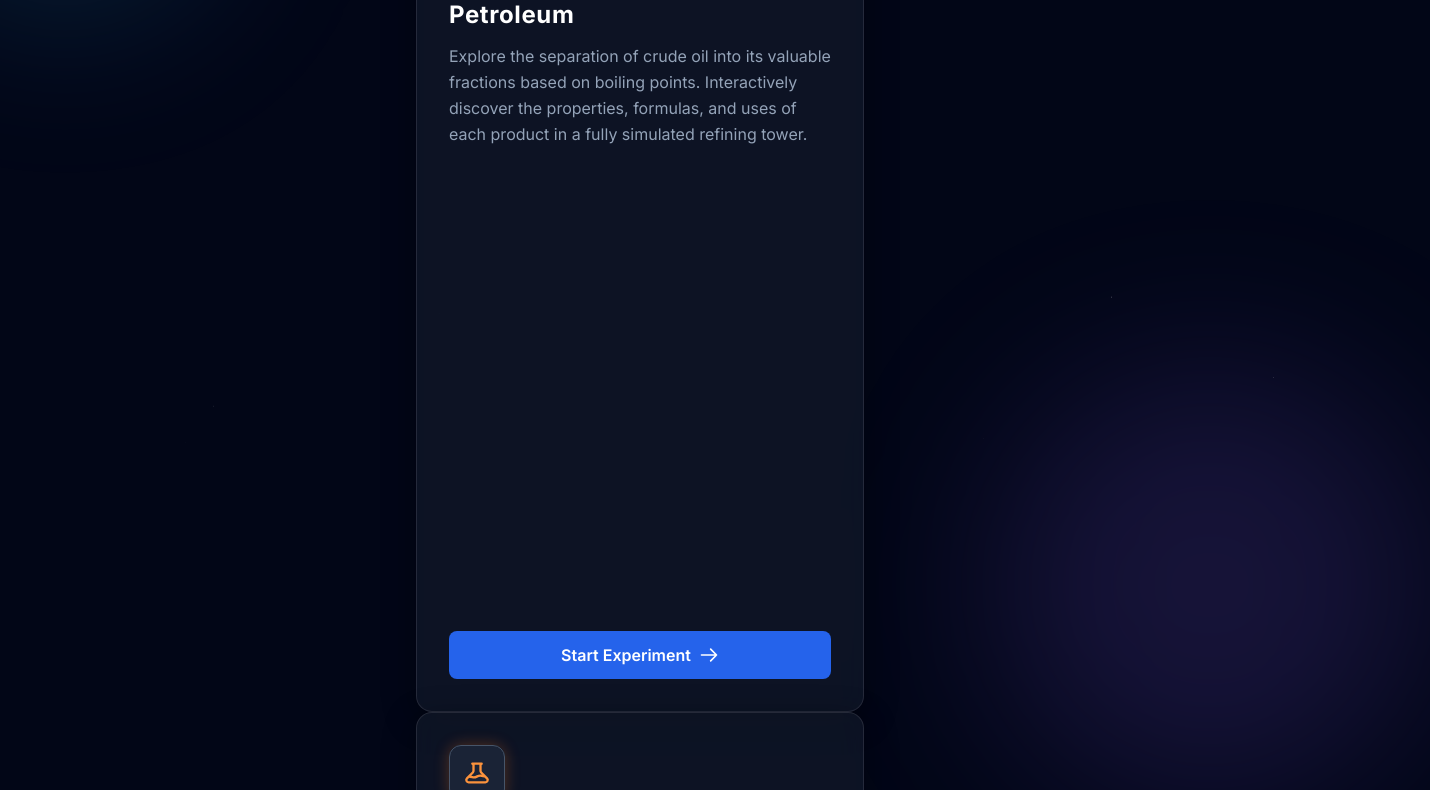
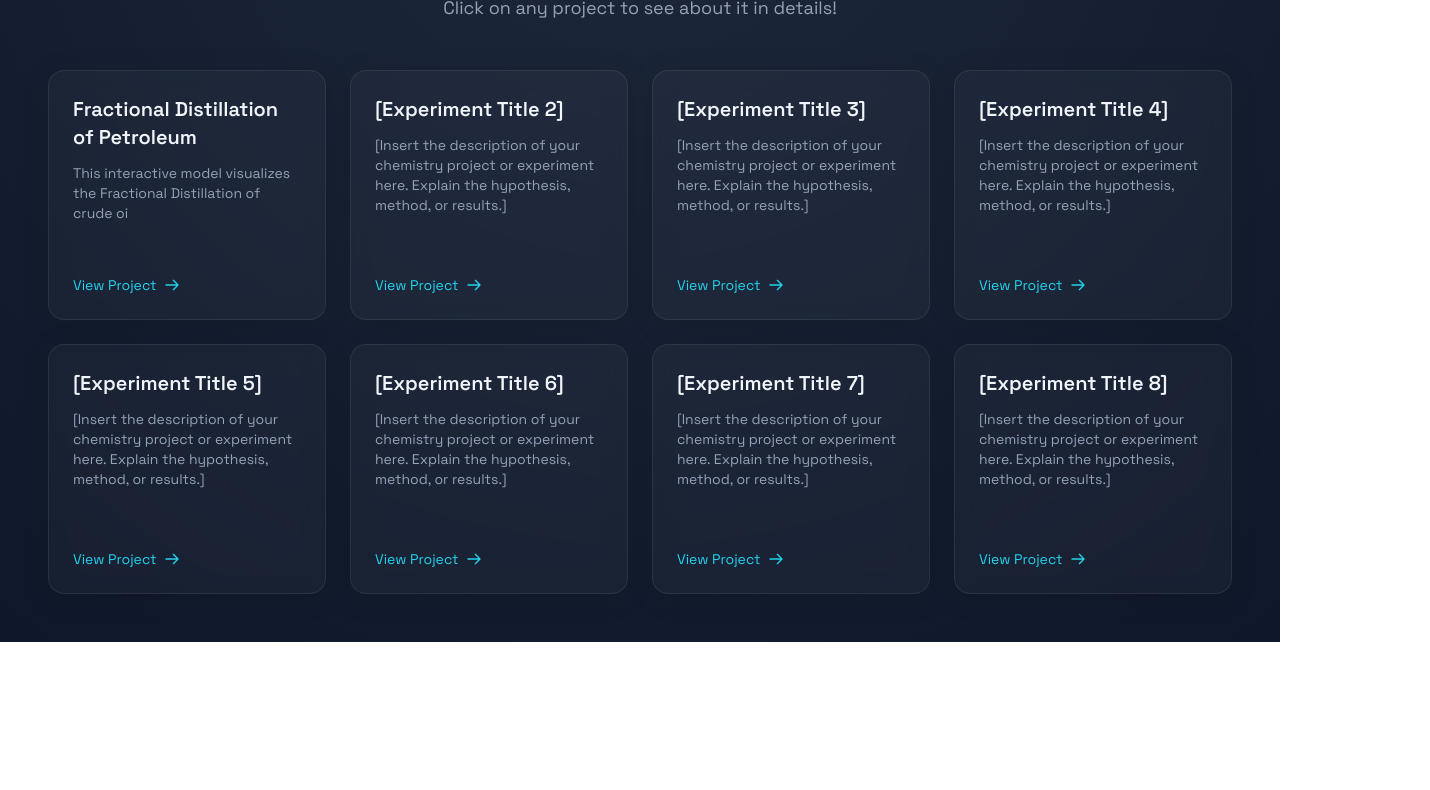
Before and after one commit to SayNoToVibeCoding-Go/ChemistryAIProject, a plain HTML site: page index.html in a window 1280 px wide. Shown: the part 215-1005 px from the top of the page, 1430 px wide, since content can reach past the window. After the commit the page ends 857 px from the top, so only its background shows below. Drawn offline with nearby package versions, Linux system fonts and the light colour scheme.

Commit message:
Update index.html

```diff
--- a/index.html
+++ b/index.html
@@ -3,198 +3,213 @@
 <head>
     <meta charset="UTF-8">
     <meta name="viewport" content="width=device-width, initial-scale=1.0">
-    <title>Virtual Chemistry Lab</title>
+    <title>Chemistry Experiments</title>
+    <!-- Tailwind CSS for rapid responsive layout and styling -->
     <script src="https://cdn.tailwindcss.com"></script>
-    <link href="https://fonts.googleapis.com/css2?family=Inter:wght@300;400;600;700&display=swap" rel="stylesheet">
     <style>
+        /* Custom CSS for Chemistry 'Vibe' */
+        @import url('https://fonts.googleapis.com/css2?family=Space+Grotesk:wght@300;400;600;700&display=swap');
+
         body {
-            font-family: 'Inter', sans-serif;
-            background-color: #020617; /* slate-950 */
+            font-family: 'Space Grotesk', sans-serif;
+            /* Dark background with a subtle radial gradient suggesting a lab environment */
+            background: radial-gradient(circle at top, #1e293b 0%, #0f172a 100%);
             color: #f8fafc;
-            overflow: hidden;
-            margin: 0;
-            height: 100vh;
+            min-height: 100vh;
         }
 
-        /* Neon Glow Text */
-        .neon-text {
-            text-shadow: 0 0 10px rgba(56, 189, 248, 0.7), 0 0 20px rgba(56, 189, 248, 0.5), 0 0 40px rgba(56, 189, 248, 0.3);
-        }
-
-        /* Glassmorphism Card */
+        /* Glassmorphism styling for the experiment blocks */
         .glass-card {
-            background: rgba(30, 41, 59, 0.4);
-            backdrop-filter: blur(12px);
-            -webkit-backdrop-filter: blur(12px);
-            border: 1px solid rgba(255, 255, 255, 0.1);
-            box-shadow: 0 8px 32px 0 rgba(0, 0, 0, 0.37);
-            transition: transform 0.3s ease, box-shadow 0.3s ease, border-color 0.3s ease;
+            background: rgba(255, 255, 255, 0.03);
+            backdrop-filter: blur(10px);
+            -webkit-backdrop-filter: blur(10px);
+            border: 1px solid rgba(255, 255, 255, 0.08);
+            box-shadow: 0 4px 30px rgba(0, 0, 0, 0.1);
+            transition: transform 0.3s ease, border-color 0.3s ease, box-shadow 0.3s ease;
         }
 
         .glass-card:hover {
             transform: translateY(-5px);
-            box-shadow: 0 15px 40px 0 rgba(56, 189, 248, 0.2);
-            border-color: rgba(56, 189, 248, 0.4);
+            /* Neon cyan/green glow on hover to simulate chemical reaction/energy */
+            border-color: rgba(6, 182, 212, 0.5);
+            box-shadow: 0 10px 40px rgba(6, 182, 212, 0.15);
         }
 
-        /* Ambient Background Orbs */
-        .orb {
-            position: absolute;
-            border-radius: 50%;
-            filter: blur(80px);
-            z-index: -1;
-            animation: floatOrb 10s infinite ease-in-out alternate;
-        }
-
-        .orb-1 { width: 300px; height: 300px; background: rgba(56, 189, 248, 0.15); top: -100px; left: -100px; }
-        .orb-2 { width: 400px; height: 400px; background: rgba(139, 92, 246, 0.15); bottom: -150px; right: -100px; animation-delay: -5s; }
-
-        @keyframes floatOrb {
-            0% { transform: translate(0, 0) scale(1); }
-            100% { transform: translate(30px, 50px) scale(1.1); }
-        }
-
-        /* Floating Particles */
-        .particle {
-            position: absolute;
-            background: rgba(255, 255, 255, 0.5);
-            border-radius: 50%;
-            pointer-events: none;
-            animation: floatUp linear infinite;
-        }
-
-        @keyframes floatUp {
-            0% { transform: translateY(100vh) scale(0); opacity: 0; }
-            20% { opacity: 1; scale: 1; }
-            80% { opacity: 1; }
-            100% { transform: translateY(-100px) scale(0.5); opacity: 0; }
-        }
-
-        /* Glowing Button */
-        .glow-btn {
-            position: relative;
-            overflow: hidden;
-            transition: all 0.3s ease;
-        }
-
-        .glow-btn::before {
-            content: '';
-            position: absolute;
-            top: 0; left: -100%; width: 100%; height: 100%;
-            background: linear-gradient(90deg, transparent, rgba(255,255,255,0.2), transparent);
-            transition: left 0.5s ease;
-        }
-
-        .glow-btn:hover::before {
-            left: 100%;
-        }
-
-        .glow-btn:hover {
-            box-shadow: 0 0 15px rgba(56, 189, 248, 0.6);
+        .neon-text {
+            text-shadow: 0 0 15px rgba(6, 182, 212, 0.4);
         }
     </style>
 </head>
-<body class="flex flex-col items-center justify-center relative">
+<body class="p-4 sm:p-8 md:p-12">
 
-    <!-- Background Ambient Orbs -->
-    <div class="orb orb-1"></div>
-    <div class="orb orb-2"></div>
+    <!-- Header Section -->
+    <header class="max-w-7xl mx-auto mb-12 text-center mt-6">
+        <div class="inline-block mb-4 p-3 rounded-full bg-cyan-500/10 border border-cyan-500/20">
+            <svg xmlns="http://www.w3.org/2000/svg" width="24" height="24" viewBox="0 0 24 24" fill="none" stroke="#06b6d4" stroke-width="2" stroke-linecap="round" stroke-linejoin="round" class="lucide lucide-flask-conical"><path d="M10 2v7.31"/><path d="M14 9.3V1.99"/><path d="M8.5 2h7"/><path d="M14 9.3a6.5 6.5 0 1 1-4 0"/><line x1="5.52" x2="18.48" y1="16" y2="16"/></svg>
+        </div>
+        <h1 class="text-3xl md:text-5xl font-bold text-transparent bg-clip-text bg-gradient-to-r from-cyan-400 to-emerald-400 neon-text tracking-tight mb-4">
+            Chemistry Experiments
+        </h1>
+        <p class="text-slate-400 text-lg max-w-2xl mx-auto">
+            Click on any project to see about it in details!
+        </p>
+    </header>
 
-    <!-- Particle Container -->
-    <div id="particles" class="absolute inset-0 z-0 overflow-hidden pointer-events-none"></div>
+    <!-- Main Grid Container for Experiment Blocks -->
+    <main class="max-w-7xl mx-auto">
+        <!--
+          Responsive Grid Setup:
+          - 1 column on mobile (grid-cols-1)
+          - 2 columns on tablets (md:grid-cols-2)
+          - 3 columns on small laptops (lg:grid-cols-3)
+          - 4 columns on large screens (xl:grid-cols-4)
+        -->
+        <div class="grid grid-cols-1 md:grid-cols-2 lg:grid-cols-3 xl:grid-cols-4 gap-6">
 
-    <!-- Main Content -->
-    <div class="z-10 flex flex-col items-center w-full max-w-4xl px-6">
+            <!-- EXPERIMENT BLOCK 1 -->
+            <div class="glass-card rounded-2xl p-6 flex flex-col h-full min-h-[250px]">
+                <!-- Add your Experiment Title Here -->
+                <h3 class="text-xl font-semibold text-slate-100 mb-3">Fractional Distillation of Petroleum</h3>
 
-        <!-- Header -->
-        <div class="text-center mb-16">
-            <h1 class="text-4xl md:text-6xl font-bold text-white tracking-tight mb-4 neon-text">
-                Virtual Chemistry Lab
-            </h1>
-            <p class="text-slate-400 text-lg md:text-xl font-light max-w-2xl mx-auto">
-                Interactive simulations for modern science education. Select an experiment below to begin.
-            </p>
-        </div>
-
-        <!-- Experiment Grid (Only one item as requested) -->
-        <div class="w-full max-w-md">
-
-            <!-- Fractional Distillation Card -->
-            <div class="glass-card rounded-2xl p-8 flex flex-col h-full relative overflow-hidden group">
-                <!-- Decorative Icon -->
-                <div class="w-14 h-14 rounded-xl bg-slate-800/80 border border-slate-600 flex items-center justify-center mb-6 shadow-[0_0_15px_rgba(249,115,22,0.3)] group-hover:shadow-[0_0_20px_rgba(249,115,22,0.6)] transition-shadow">
-                    <svg class="w-7 h-7 text-orange-400" fill="none" stroke="currentColor" viewBox="0 0 24 24">
-                        <path stroke-linecap="round" stroke-linejoin="round" stroke-width="2" d="M19.428 15.428a2 2 0 00-1.022-.547l-2.387-.477a6 6 0 00-3.86.517l-.318.158a6 6 0 01-3.86.517L6.05 15.21a2 2 0 00-1.806.547M8 4h8l-1 1v5.172a2 2 0 00.586 1.414l5 5c1.26 1.26.367 3.414-1.415 3.414H4.828c-1.782 0-2.674-2.154-1.414-3.414l5-5A2 2 0 009 10.172V5L8 4z"></path>
-                    </svg>
-                </div>
-
-                <h2 class="text-2xl font-bold text-white mb-3 tracking-wide">Fractional Distillation of Petroleum</h2>
-                <p class="text-slate-400 mb-8 flex-grow leading-relaxed">
-                    Explore the separation of crude oil into its valuable fractions based on boiling points. Interactively discover the properties, formulas, and uses of each product in a fully simulated refining tower.
+                <!-- Add your Experiment Description Here -->
+                <p class="text-slate-400 text-sm mb-6 flex-grow">
+                    This interactive model visualizes the Fractional Distillation of crude oi
                 </p>
 
-                <a href="tower.html" class="glow-btn inline-flex items-center justify-center w-full bg-blue-600 hover:bg-blue-500 text-white font-semibold py-3 px-6 rounded-lg transition-colors">
-                    Start Experiment
-                    <svg class="w-5 h-5 ml-2 group-hover:translate-x-1 transition-transform" fill="none" stroke="currentColor" viewBox="0 0 24 24"><path stroke-linecap="round" stroke-linejoin="round" stroke-width="2" d="M14 5l7 7m0 0l-7 7m7-7H3"></path></svg>
-                </a>
-            </div>
-            <div class="glass-card rounded-2xl p-8 flex flex-col h-full relative overflow-hidden group">
-                <!-- Decorative Icon -->
-                <div class="w-14 h-14 rounded-xl bg-slate-800/80 border border-slate-600 flex items-center justify-center mb-6 shadow-[0_0_15px_rgba(249,115,22,0.3)] group-hover:shadow-[0_0_20px_rgba(249,115,22,0.6)] transition-shadow">
-                    <svg class="w-7 h-7 text-orange-400" fill="none" stroke="currentColor" viewBox="0 0 24 24">
-                        <path stroke-linecap="round" stroke-linejoin="round" stroke-width="2" d="M19.428 15.428a2 2 0 00-1.022-.547l-2.387-.477a6 6 0 00-3.86.517l-.318.158a6 6 0 01-3.86.517L6.05 15.21a2 2 0 00-1.806.547M8 4h8l-1 1v5.172a2 2 0 00.586 1.414l5 5c1.26 1.26.367 3.414-1.415 3.414H4.828c-1.782 0-2.674-2.154-1.414-3.414l5-5A2 2 0 009 10.172V5L8 4z"></path>
-                    </svg>
-                </div>
-
-                <h2 class="text-2xl font-bold text-white mb-3 tracking-wide">Colour Ions</h2>
-                <p class="text-slate-400 mb-8 flex-grow leading-relaxed">
-                    Explore the vibrant visual chemistry of transition metals and polyatomic ions. Select different chemical species to instantly observe their characteristic aqueous colors in a dynamic, CSS-rendered volumetric flask. Review real-time formulas, molar masses, and structural properties as the virtual solution reacts.
-                </p>
-
-                <a href="colour.html" class="glow-btn inline-flex items-center justify-center w-full bg-blue-600 hover:bg-blue-500 text-white font-semibold py-3 px-6 rounded-lg transition-colors">
-                    Start Experiment
-                    <svg class="w-5 h-5 ml-2 group-hover:translate-x-1 transition-transform" fill="none" stroke="currentColor" viewBox="0 0 24 24"><path stroke-linecap="round" stroke-linejoin="round" stroke-width="2" d="M14 5l7 7m0 0l-7 7m7-7H3"></path></svg>
+                <!-- Add your Project Link Here -->
+                <a href="tower.html" class="mt-auto inline-flex items-center text-cyan-400 hover:text-cyan-300 text-sm font-medium transition-colors">
+                    View Project
+                    <svg class="ml-2 w-4 h-4" fill="none" stroke="currentColor" viewBox="0 0 24 24" xmlns="http://www.w3.org/2000/svg"><path stroke-linecap="round" stroke-linejoin="round" stroke-width="2" d="M14 5l7 7m0 0l-7 7m7-7H3"></path></svg>
                 </a>
             </div>
 
+            <!-- EXPERIMENT BLOCK 2 -->
+            <div class="glass-card rounded-2xl p-6 flex flex-col h-full min-h-[250px]">
+                <!-- Add your Experiment Title Here -->
+                <h3 class="text-xl font-semibold text-slate-100 mb-3">[Experiment Title 2]</h3>
+
+                <!-- Add your Experiment Description Here -->
+                <p class="text-slate-400 text-sm mb-6 flex-grow">
+                    [Insert the description of your chemistry project or experiment here. Explain the hypothesis, method, or results.]
+                </p>
+
+                <!-- Add your Project Link Here -->
+                <a href="#" class="mt-auto inline-flex items-center text-cyan-400 hover:text-cyan-300 text-sm font-medium transition-colors">
+                    View Project
+                    <svg class="ml-2 w-4 h-4" fill="none" stroke="currentColor" viewBox="0 0 24 24" xmlns="http://www.w3.org/2000/svg"><path stroke-linecap="round" stroke-linejoin="round" stroke-width="2" d="M14 5l7 7m0 0l-7 7m7-7H3"></path></svg>
+                </a>
+            </div>
+
+            <!-- EXPERIMENT BLOCK 3 -->
+            <div class="glass-card rounded-2xl p-6 flex flex-col h-full min-h-[250px]">
+                <!-- Add your Experiment Title Here -->
+                <h3 class="text-xl font-semibold text-slate-100 mb-3">[Experiment Title 3]</h3>
+
+                <!-- Add your Experiment Description Here -->
+                <p class="text-slate-400 text-sm mb-6 flex-grow">
+                    [Insert the description of your chemistry project or experiment here. Explain the hypothesis, method, or results.]
+                </p>
+
+                <!-- Add your Project Link Here -->
+                <a href="#" class="mt-auto inline-flex items-center text-cyan-400 hover:text-cyan-300 text-sm font-medium transition-colors">
+                    View Project
+                    <svg class="ml-2 w-4 h-4" fill="none" stroke="currentColor" viewBox="0 0 24 24" xmlns="http://www.w3.org/2000/svg"><path stroke-linecap="round" stroke-linejoin="round" stroke-width="2" d="M14 5l7 7m0 0l-7 7m7-7H3"></path></svg>
+                </a>
+            </div>
+
+            <!-- EXPERIMENT BLOCK 4 -->
+            <div class="glass-card rounded-2xl p-6 flex flex-col h-full min-h-[250px]">
+                <!-- Add your Experiment Title Here -->
+                <h3 class="text-xl font-semibold text-slate-100 mb-3">[Experiment Title 4]</h3>
+
+                <!-- Add your Experiment Description Here -->
+                <p class="text-slate-400 text-sm mb-6 flex-grow">
+                    [Insert the description of your chemistry project or experiment here. Explain the hypothesis, method, or results.]
+                </p>
+
+                <!-- Add your Project Link Here -->
+                <a href="#" class="mt-auto inline-flex items-center text-cyan-400 hover:text-cyan-300 text-sm font-medium transition-colors">
+                    View Project
+                    <svg class="ml-2 w-4 h-4" fill="none" stroke="currentColor" viewBox="0 0 24 24" xmlns="http://www.w3.org/2000/svg"><path stroke-linecap="round" stroke-linejoin="round" stroke-width="2" d="M14 5l7 7m0 0l-7 7m7-7H3"></path></svg>
+                </a>
+            </div>
+
+            <!-- EXPERIMENT BLOCK 5 -->
+            <div class="glass-card rounded-2xl p-6 flex flex-col h-full min-h-[250px]">
+                <!-- Add your Experiment Title Here -->
+                <h3 class="text-xl font-semibold text-slate-100 mb-3">[Experiment Title 5]</h3>
+
+                <!-- Add your Experiment Description Here -->
+                <p class="text-slate-400 text-sm mb-6 flex-grow">
+                    [Insert the description of your chemistry project or experiment here. Explain the hypothesis, method, or results.]
+                </p>
+
+                <!-- Add your Project Link Here -->
+                <a href="#" class="mt-auto inline-flex items-center text-cyan-400 hover:text-cyan-300 text-sm font-medium transition-colors">
+                    View Project
+                    <svg class="ml-2 w-4 h-4" fill="none" stroke="currentColor" viewBox="0 0 24 24" xmlns="http://www.w3.org/2000/svg"><path stroke-linecap="round" stroke-linejoin="round" stroke-width="2" d="M14 5l7 7m0 0l-7 7m7-7H3"></path></svg>
+                </a>
+            </div>
+
+            <!-- EXPERIMENT BLOCK 6 -->
+            <div class="glass-card rounded-2xl p-6 flex flex-col h-full min-h-[250px]">
+                <!-- Add your Experiment Title Here -->
+                <h3 class="text-xl font-semibold text-slate-100 mb-3">[Experiment Title 6]</h3>
+
+                <!-- Add your Experiment Description Here -->
+                <p class="text-slate-400 text-sm mb-6 flex-grow">
+                    [Insert the description of your chemistry project or experiment here. Explain the hypothesis, method, or results.]
+                </p>
+
+                <!-- Add your Project Link Here -->
+                <a href="#" class="mt-auto inline-flex items-center text-cyan-400 hover:text-cyan-300 text-sm font-medium transition-colors">
+                    View Project
+                    <svg class="ml-2 w-4 h-4" fill="none" stroke="currentColor" viewBox="0 0 24 24" xmlns="http://www.w3.org/2000/svg"><path stroke-linecap="round" stroke-linejoin="round" stroke-width="2" d="M14 5l7 7m0 0l-7 7m7-7H3"></path></svg>
+                </a>
+            </div>
+
+            <!-- EXPERIMENT BLOCK 7 -->
+            <div class="glass-card rounded-2xl p-6 flex flex-col h-full min-h-[250px]">
+                <!-- Add your Experiment Title Here -->
+                <h3 class="text-xl font-semibold text-slate-100 mb-3">[Experiment Title 7]</h3>
+
+                <!-- Add your Experiment Description Here -->
+                <p class="text-slate-400 text-sm mb-6 flex-grow">
+                    [Insert the description of your chemistry project or experiment here. Explain the hypothesis, method, or results.]
+                </p>
+
+                <!-- Add your Project Link Here -->
+                <a href="#" class="mt-auto inline-flex items-center text-cyan-400 hover:text-cyan-300 text-sm font-medium transition-colors">
+                    View Project
+                    <svg class="ml-2 w-4 h-4" fill="none" stroke="currentColor" viewBox="0 0 24 24" xmlns="http://www.w3.org/2000/svg"><path stroke-linecap="round" stroke-linejoin="round" stroke-width="2" d="M14 5l7 7m0 0l-7 7m7-7H3"></path></svg>
+                </a>
+            </div>
+
+            <!-- EXPERIMENT BLOCK 8 -->
+            <div class="glass-card rounded-2xl p-6 flex flex-col h-full min-h-[250px]">
+                <!-- Add your Experiment Title Here -->
+                <h3 class="text-xl font-semibold text-slate-100 mb-3">[Experiment Title 8]</h3>
+
+                <!-- Add your Experiment Description Here -->
+                <p class="text-slate-400 text-sm mb-6 flex-grow">
+                    [Insert the description of your chemistry project or experiment here. Explain the hypothesis, method, or results.]
+                </p>
+
+                <!-- Add your Project Link Here -->
+                <a href="#" class="mt-auto inline-flex items-center text-cyan-400 hover:text-cyan-300 text-sm font-medium transition-colors">
+                    View Project
+                    <svg class="ml-2 w-4 h-4" fill="none" stroke="currentColor" viewBox="0 0 24 24" xmlns="http://www.w3.org/2000/svg"><path stroke-linecap="round" stroke-linejoin="round" stroke-width="2" d="M14 5l7 7m0 0l-7 7m7-7H3"></path></svg>
+                </a>
+            </div>
+
+            <!-- TO ADD MORE BLOCKS, JUST COPY AND PASTE ONE OF THE DIVS ABOVE THIS LINE -->
+
         </div>
-    </div>
+    </main>
 
-    <!-- Particle Script -->
     <script>
-        document.addEventListener('DOMContentLoaded', () => {
-            const particleContainer = document.getElementById('particles');
-            const particleCount = 30; // Number of floating particles
-
-            for (let i = 0; i < particleCount; i++) {
-                createParticle();
-            }
-
-            function createParticle() {
-                const particle = document.createElement('div');
-                particle.classList.add('particle');
-
-                // Randomize properties
-                const size = Math.random() * 4 + 2; // 2px to 6px
-                const posX = Math.random() * 100; // 0% to 100%vw
-                const duration = Math.random() * 10 + 10; // 10s to 20s
-                const delay = Math.random() * 10; // 0s to 10s delay
-
-                particle.style.width = `${size}px`;
-                particle.style.height = `${size}px`;
-                particle.style.left = `${posX}vw`;
-                particle.style.animationDuration = `${duration}s`;
-                particle.style.animationDelay = `${delay}s`;
-
-                // Optionally add glowing colors to some particles
-                if (Math.random() > 0.7) {
-                    particle.style.boxShadow = '0 0 8px 2px rgba(56, 189, 248, 0.6)';
-                    particle.style.backgroundColor = '#bae6fd';
-                }
-
-                particleContainer.appendChild(particle);
-            }
-        });
+        // JavaScript area left intentionally empty for your future logic, animations, or data loading.
+        console.log("Chemistry Portfolio Initialized. Ready for experiments!");
     </script>
 </body>
 </html>
```
